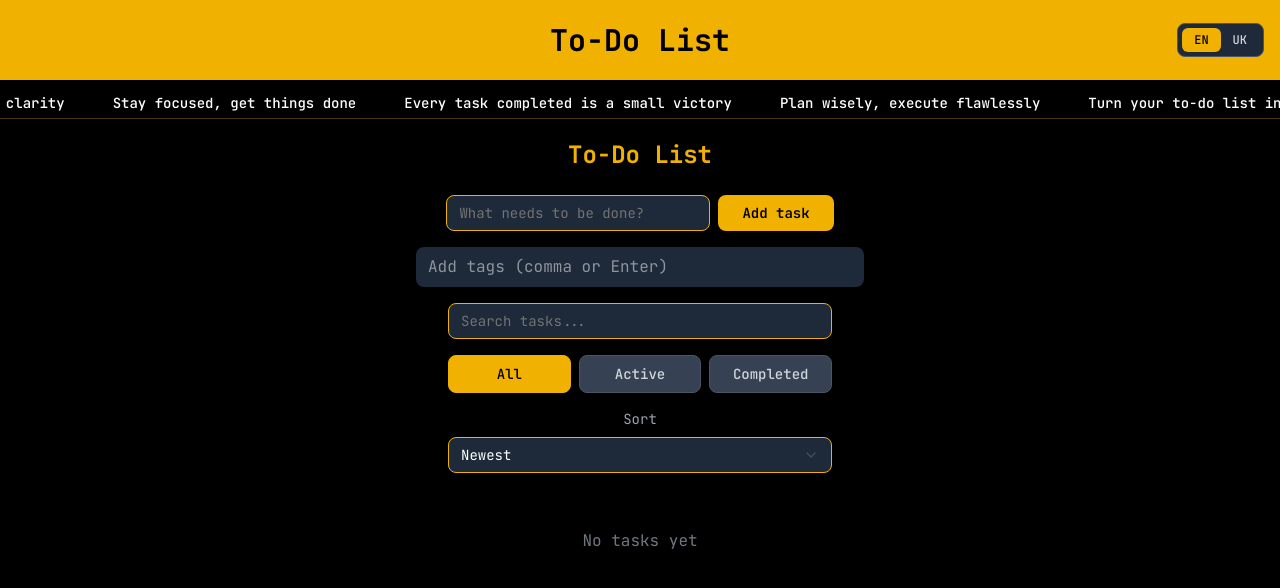
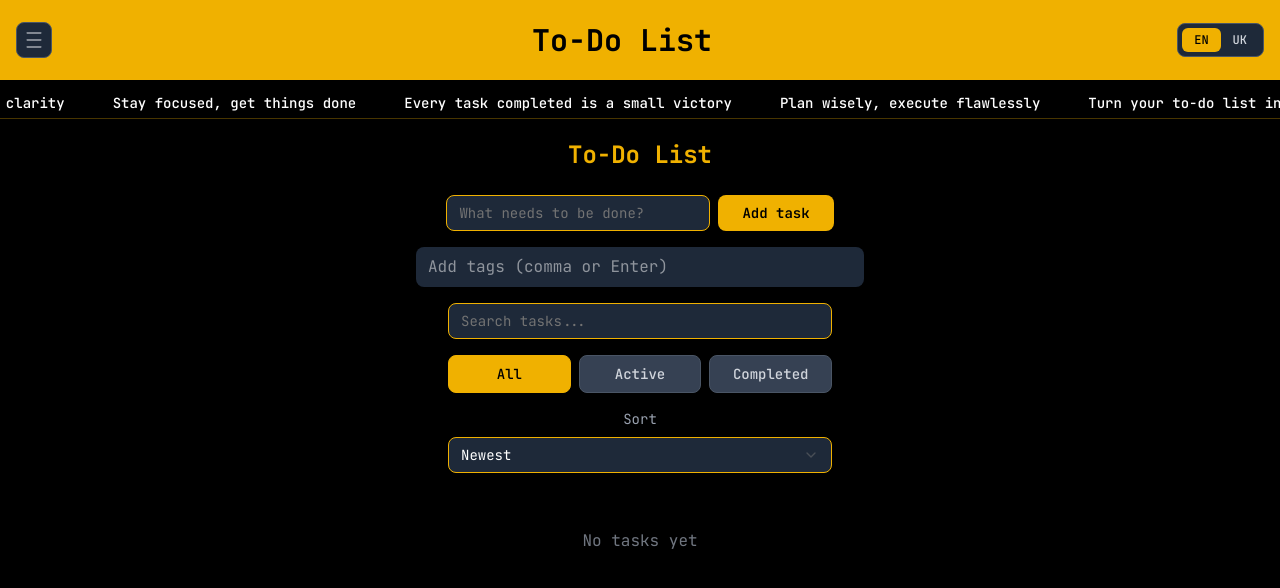
Before and after one commit to tolik4813/toDO__list__V2, a Next.js app: page / in a window 1280 px wide. Shown: the top 588 px of the page. Built offline with nearby package versions, Linux system fonts and the light colour scheme; a web font is replaced by a local one.

Commit message:
fix(settings-menu): show BurgerButton in MainHeader and anchor drawer to button

```diff
--- a/app/customComponents/layout/MainHeader.tsx
+++ b/app/customComponents/layout/MainHeader.tsx
@@ -2,13 +2,21 @@
 import LanguageSwitcher from '@/app/customComponents/layout/LanguageSwitcher';
 import { useTranslate } from '@/app/hooks/useTranslate';
 import TagFilter from '@/app/customComponents/tags/TagFilter';
+import BurgerButton from '@/app/customComponents/layout/BurgerButton';
+import SettingsDrawer from '@/app/customComponents/layout/SettingsDrawer';
+import { useUiStore } from '@/app/store/uiStore';
 
 export default function MainHeader() {
   const { t } = useTranslate();
+  const showTagFilter = useUiStore(s => s.showTagFilter);
+  const showLanguageSwitcher = useUiStore(s => s.showLanguageSwitcher);
   return (
     <div className="relative flex justify-between items-center w-full h-20 bg-yellow-500 text-black px-4">
-      {/* Spacer for centering on mobile */}
-      <div className="w-16 sm:w-20" />
+      {/* Left controls: burger and menu positioned near button */}
+      <div className="relative flex items-center gap-2">
+        <BurgerButton />
+        <SettingsDrawer />
+      </div>
 
       {/* Title - centered */}
       <h1 className="text-xl sm:text-2xl md:text-3xl text-center font-bold flex-1">
@@ -17,10 +25,12 @@ export default function MainHeader() {
 
       {/* Right controls */}
       <div className="flex items-center gap-3">
-        <TagFilter />
-        <div className="w-16 sm:w-20 flex justify-end">
-          <LanguageSwitcher />
-        </div>
+        {showTagFilter && <TagFilter />}
+        {showLanguageSwitcher && (
+          <div className="w-16 sm:w-20 flex justify-end">
+            <LanguageSwitcher />
+          </div>
+        )}
       </div>
     </div>
   );
```
